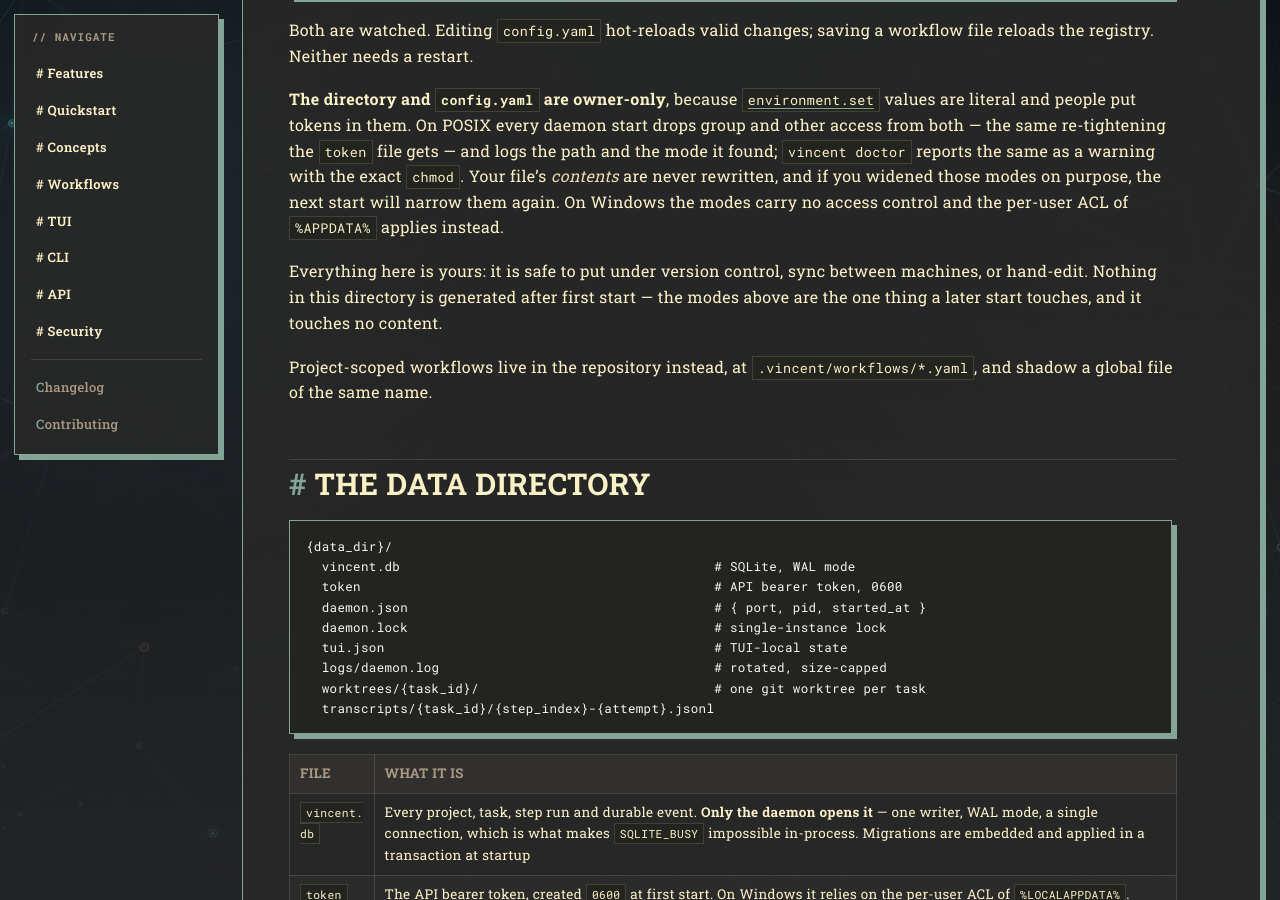
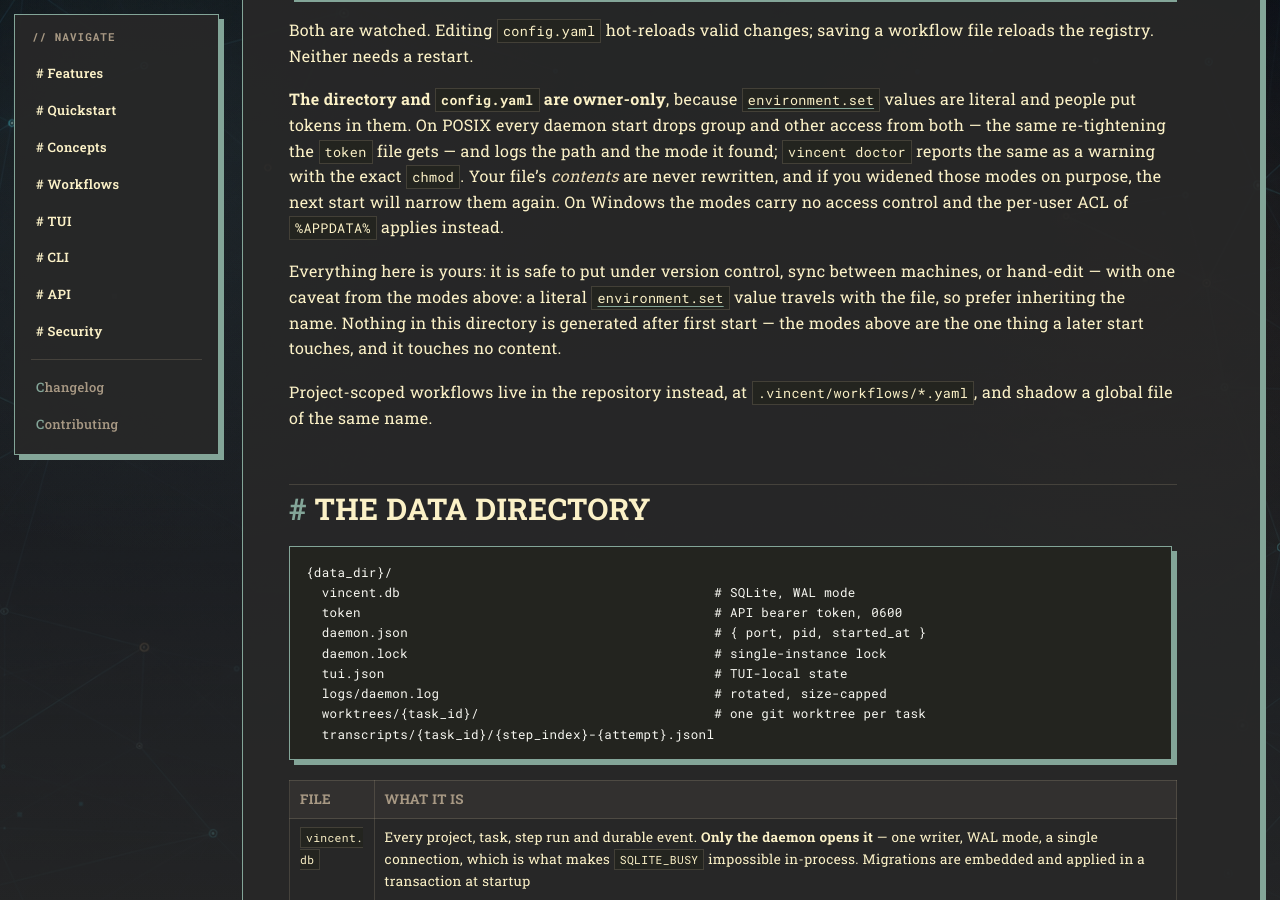
Before and after one commit to lezli01/vincent, a Jekyll site: the page built from docs/reference/files.md, in a window 1280 px wide and 900 px high, scrolled down 1183 px. Built offline with Jekyll 4.4.1, drawn with Linux system fonts in a browser that asks for light colours; our own code applies the rules of GitHub Pages for plain Markdown files.

Commit message:
docs: cover the owner-only config modes on the platform and doctor pages
The permissions change is documented on the reference and security pages, but
four pages derived from the same facts still read as they did before:

- docs/platforms/{linux,macos}.md annotate {data_dir}/token with its mode in
  their layout listings and said nothing about config.yaml, which now has one
  that matters as much (spec §12.2).
- docs/platforms/windows.md gave the per-user ACL story for %LOCALAPPDATA% and
  the token only. The config directory is %APPDATA% and has the same story,
  which is what the issue asked to have verified rather than assumed; it is
  also where a Windows reader learns why no permissions row ever appears.
- docs/guides/troubleshooting.md enumerates everything vincent doctor prints
  in one pass, and doctor now prints one more thing.
- docs/reference/files.md called the config directory safe to put under
  version control two paragraphs after saying people put tokens in it.

Also drops the spec's claim that a secret-provider design is tracked
separately: no issue tracks one, so the sentence now says only that this
amendment does not provide it.

```diff
--- a/docs/reference/files.md
+++ b/docs/reference/files.md
@@ -45,9 +45,11 @@ modes carry no access control and the per-user ACL of `%APPDATA%` applies
 instead.
 
 Everything here is yours: it is safe to put under version control, sync between
-machines, or hand-edit. Nothing in this directory is generated after first start
-— the modes above are the one thing a later start touches, and it touches no
-content.
+machines, or hand-edit — with one caveat from the modes above: a literal
+[`environment.set`](configuration.md#environment) value travels with the file,
+so prefer inheriting the name. Nothing in this directory is generated after
+first start — the modes above are the one thing a later start touches, and it
+touches no content.
 
 Project-scoped workflows live in the repository instead, at
 `.vincent/workflows/*.yaml`, and shadow a global file of the same name.
```
Also changed, not shown: docs/guides/troubleshooting.md (+4 -3 lines), docs/platforms/linux.md (+1 -1 lines), docs/platforms/macos.md (+1 -1 lines), docs/platforms/windows.md (+5 -2 lines), docs/spec.md (+4 -3 lines).
